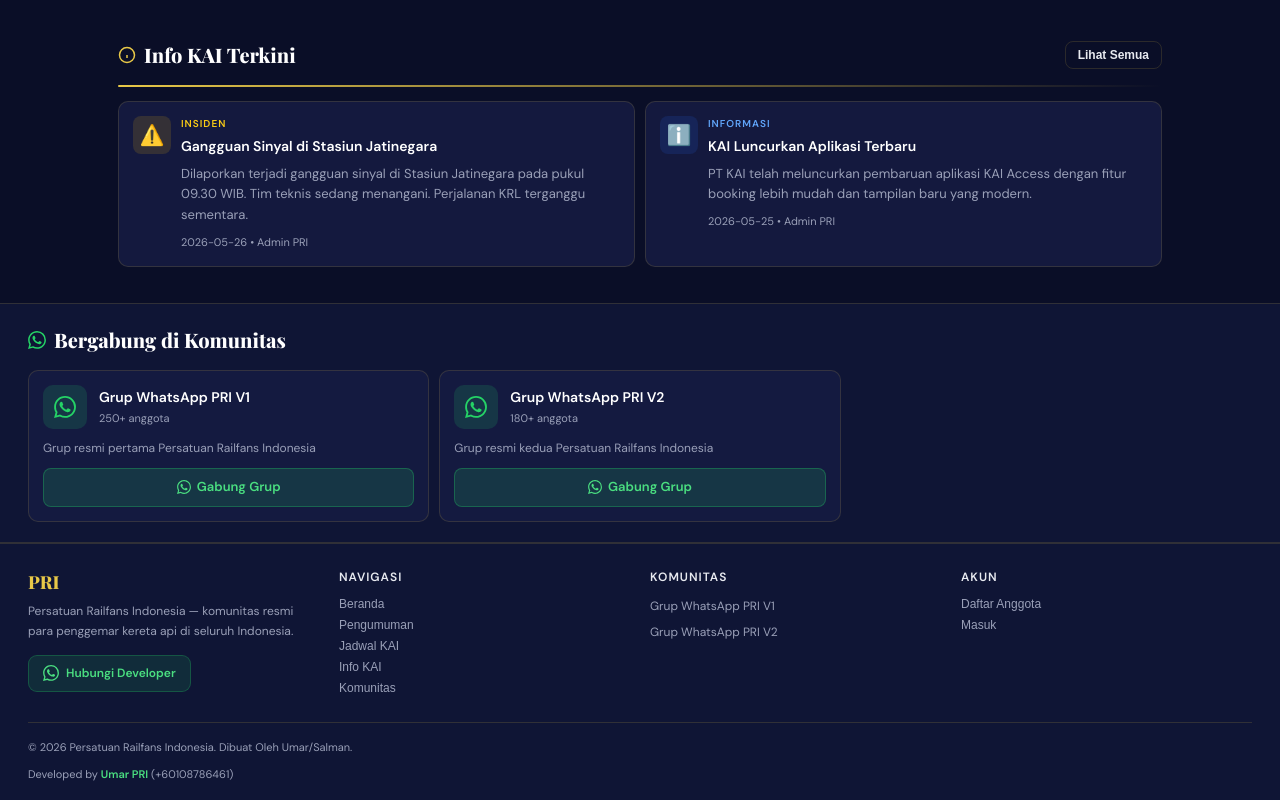
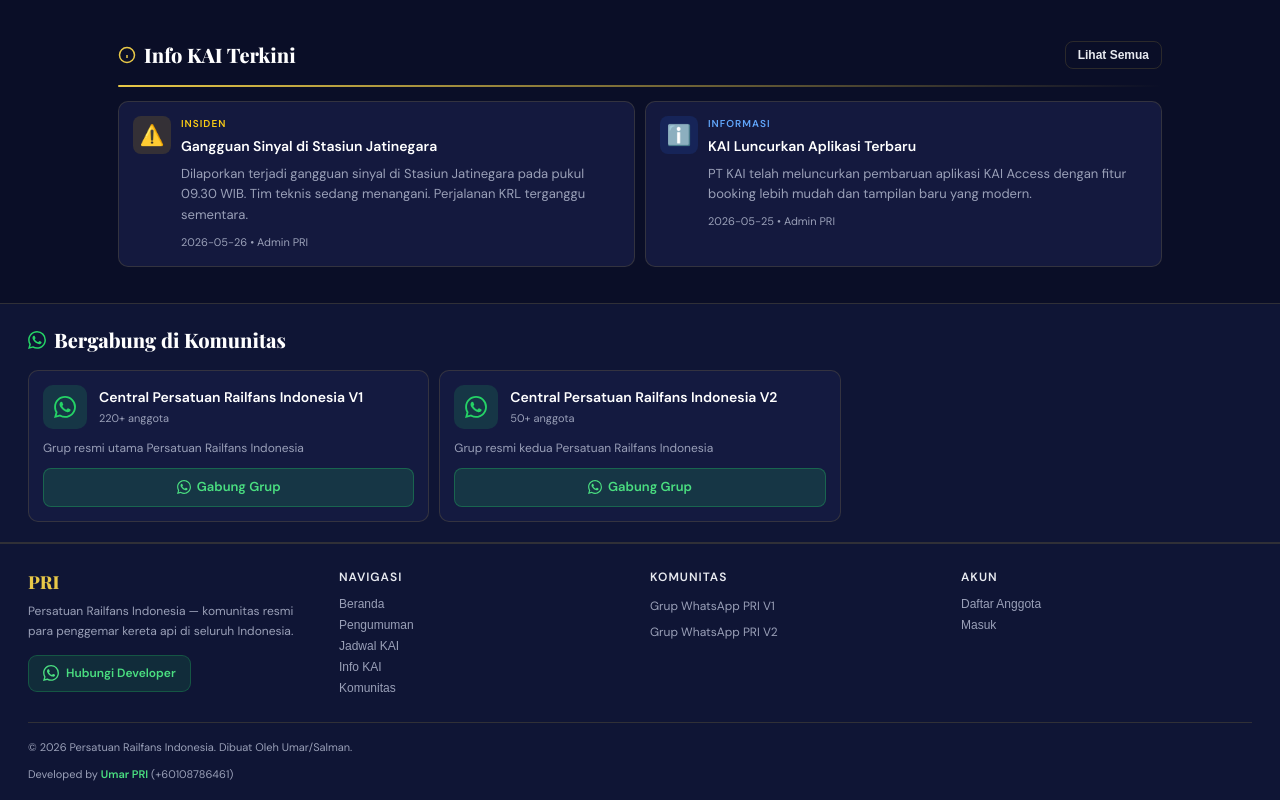
Before and after one commit to meowlyricsreal/pri-website, a React (Vite) app: page / in a window 1280 px wide. Shown: the part 1387-2187 px from the top of the page. Built offline with nearby package versions, Linux system fonts and the light colour scheme.

Commit message:
update website

```diff
--- a/src/App.jsx
+++ b/src/App.jsx
@@ -109,19 +109,19 @@
 const INIT_GROUPS = [
   {
     id: 1,
-    name: "Grup WhatsApp PRI V1",
+    name: "Central Persatuan Railfans Indonesia V1",
     link: WA_GROUP_V1,
-    description: "Grup resmi pertama Persatuan Railfans Indonesia",
+    description: "Grup resmi utama Persatuan Railfans Indonesia",
     type: "WhatsApp",
-    membersCount: "250+",
+    membersCount: "220+",
   },
   {
     id: 2,
-    name: "Grup WhatsApp PRI V2",
+    name: "Central Persatuan Railfans Indonesia V2",
     link: WA_GROUP_V2,
     description: "Grup resmi kedua Persatuan Railfans Indonesia",
     type: "WhatsApp",
-    membersCount: "180+",
+    membersCount: "50+",
   },
 ];
 
```
